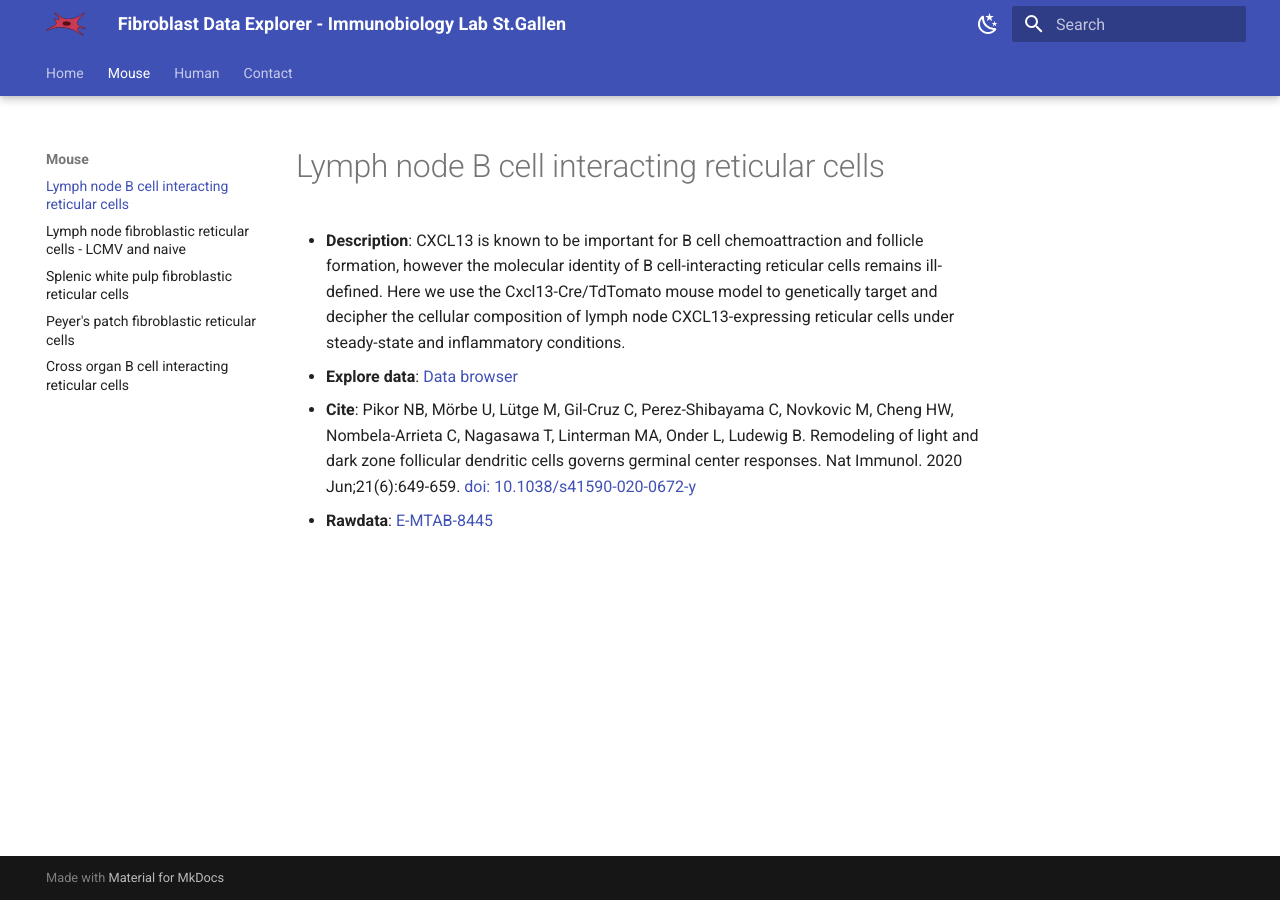
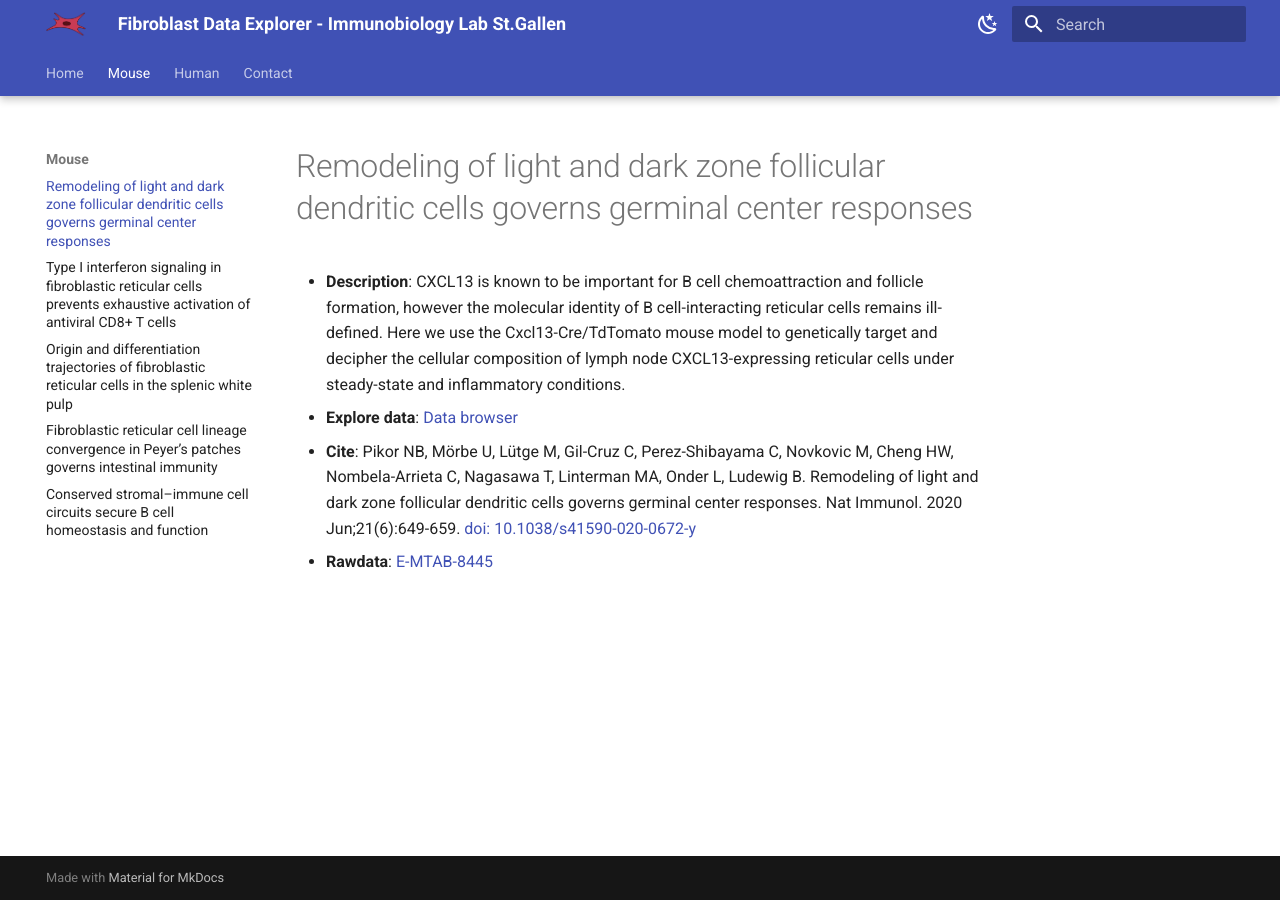
Before and after one commit to immbioSG/FRCdataExplorer, an MkDocs documentation site: the page built from docs/mouse/LNBRC.md, in a window 1280 px wide. Built offline with MkDocs 1.6.1 and Material for MkDocs 9.7.7, drawn with Linux system fonts in a browser that asks for light colours.

Commit message:
update yaml with paper names

```diff
--- a/mkdocs.yml
+++ b/mkdocs.yml
@@ -23,14 +23,14 @@ theme:
 nav:
     - Home: index.md
     - Mouse:
-        - Lymph node B cell interacting reticular cells: mouse/LNBRC.md
-        - Lymph node fibroblastic reticular cells - LCMV and naive: mouse/LNFRC.md
-        - Splenic white pulp fibroblastic reticular cells: mouse/SWPFRC.md
-        - Peyer's patch fibroblastic reticular cells: mouse/PPFRC.md
-        - Cross organ B cell interacting reticular cells: mouse/CrossSLO.md
+        - Remodeling of light and dark zone follicular dendritic cells governs germinal center responses: mouse/LNBRC.md
+        - Type I interferon signaling in fibroblastic reticular cells prevents exhaustive activation of antiviral CD8+ T cells: mouse/LNFRC.md
+        - Origin and differentiation trajectories of fibroblastic reticular cells in the splenic white pulp: mouse/SWPFRC.md
+        - Fibroblastic reticular cell lineage convergence in Peyer’s patches governs intestinal immunity: mouse/PPFRC.md
+        - Conserved stromal–immune cell circuits secure B cell homeostasis and function: mouse/CrossSLO.md
     - Human:
-        - Tonsilar stromal cells: human/Tonsil.md
-        - B cell interacting reticular cells - Tonsils and lymph nodes: human/CrossSLO.md
+        - PI16+ reticular cells in human palatine tonsils acti- vate T and B cells in distinct subepithelial niches: human/Tonsil.md
+        - Conserved stromal–immune cell circuits secure B cell homeostasis and function: human/CrossSLO.md
     - Contact: contact.md
 plugins:
   - search
```
Also changed, not shown: site/404.html, site/contact.html, site/human/CrossSLO.html, site/human/Tonsil.html, site/index.html, site/mouse/CrossSLO.html, site/mouse/LNBRC.html, site/mouse/LNFRC.html, site/mouse/PPFRC.html, site/mouse/SWPFRC.html, site/search/search_index.json, 1 other file.
